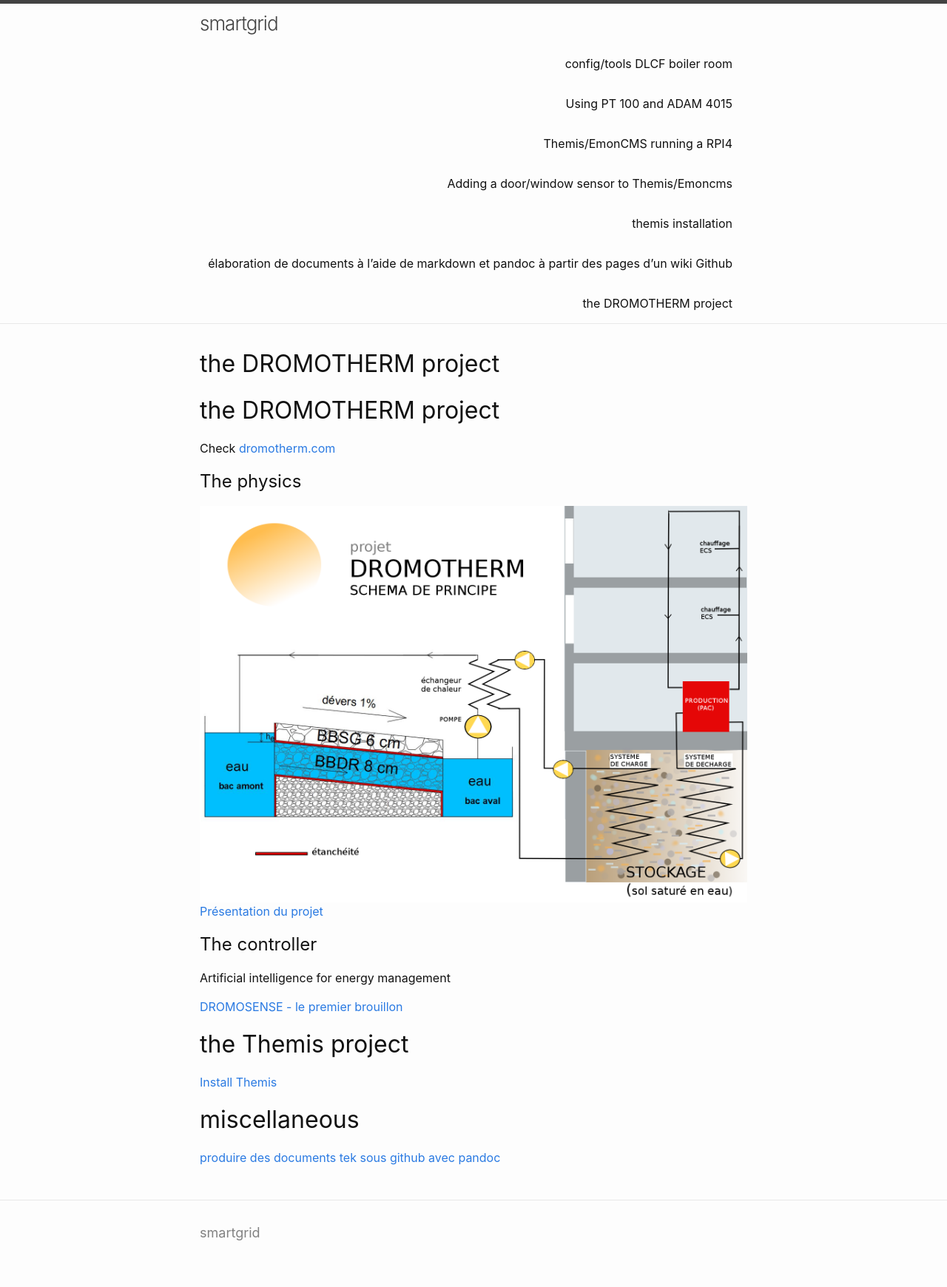
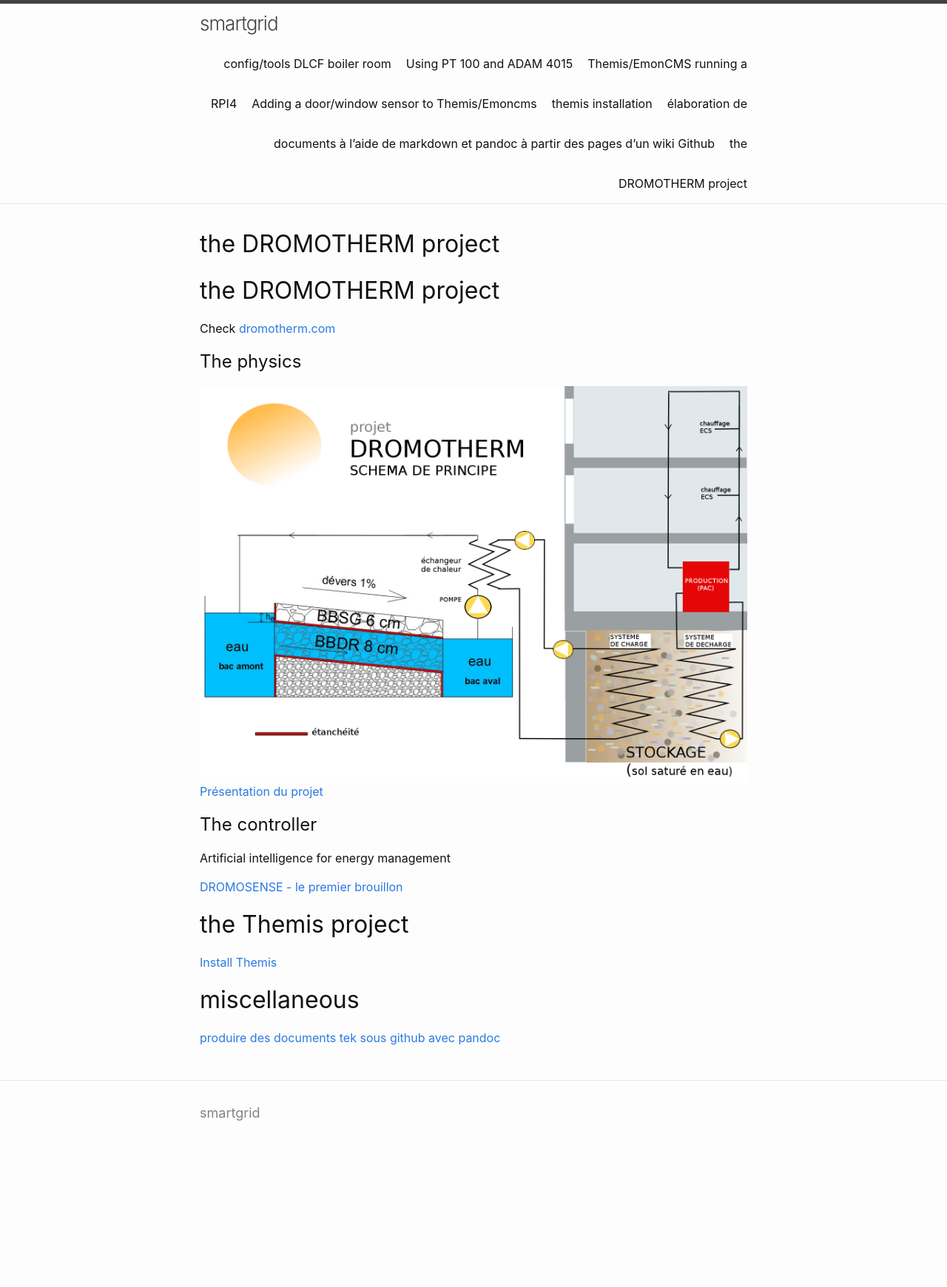
Before and after one commit to alexandrecuer/smartgrid, a Jekyll site: the page built from README.md, in a window 1280 px wide. Shown: the whole page at 74% size. Built offline with Jekyll 4.4.1, drawn with Linux system fonts in a browser that asks for light colours; our own code applies the rules of GitHub Pages for plain Markdown files; after the commit the page ends 1578 px from its top, so only the background shows below that.

Commit message:
Update header.html

```diff
--- a/_includes/header.html
+++ b/_includes/header.html
@@ -21,7 +21,7 @@
           {%- for path in page_paths -%}
             {%- assign my_page = site.pages | where: "path", path | first -%}
             {%- if my_page.title -%}
-            <a class="page-link" href="{{ my_page.url | relative_url }}">{{ my_page.title | escape }}</a><br>
+            <a class="page-link" href="{{ my_page.url | relative_url }}">{{ my_page.title | escape }}</a>
             {%- endif -%}
           {%- endfor -%}
         </div>
```
